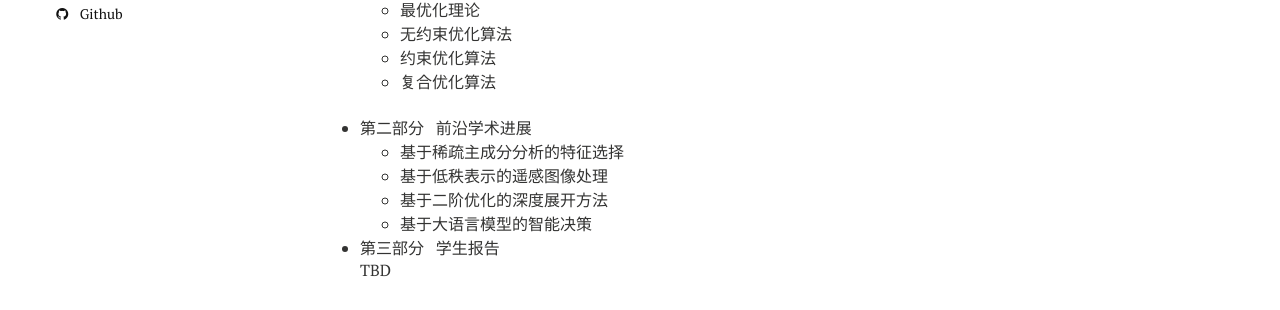
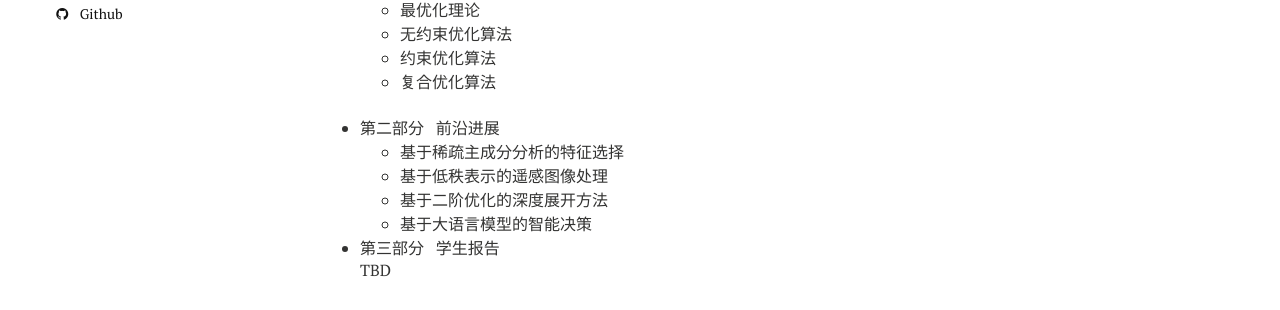
Before and after one commit to xianchaoxiu/xianchaoxiu.github.io, a Jekyll site: the page built from teaching/OPT/2026/index.md, in a window 1280 px wide. Shown: the part 327-637 px from the top of the page. Built offline with Jekyll 4.4.1, drawn with Linux system fonts in a browser that asks for light colours; nearby versions of some CDN libraries.

Commit message:
Update index.md

```diff
--- a/teaching/OPT/2026/index.md
+++ b/teaching/OPT/2026/index.md
@@ -23,7 +23,7 @@ share: false
   -  复合优化算法 <br><br>
 
 
-- 第二部分 &nbsp;  前沿学术进展 <br>
+- 第二部分 &nbsp;  前沿进展 <br>
   - 基于稀疏主成分分析的特征选择 <br>
   - 基于低秩表示的遥感图像处理 <br>
   - 基于二阶优化的深度展开方法 <br>
```
